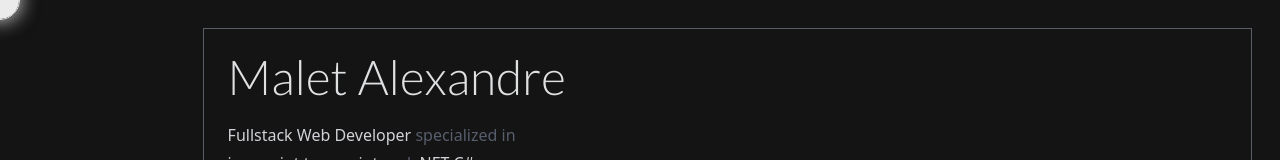
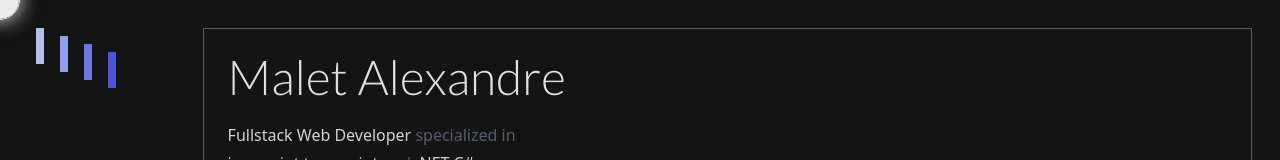
Before and after one commit to xand974/portfolio-react, a React (Create React App) app: page /home in a window 1280 px wide. Shown: the top 160 px of the page. Built offline with nearby package versions, Linux system fonts and the light colour scheme; a web font is replaced by a local one.

Commit message:
add logo

```diff
--- /dev/null
+++ b/src/pages/shared/Logo.tsx
@@ -0,0 +1,12 @@
+import React from "react";
+
+export default function Logo() {
+  return (
+    <div className="mx-auto flex h-9 w-24 justify-between items-center absolute top-0 left-0">
+      <div className="w-1/6 h-full mx-2 bg-indigo-200"></div>
+      <div className="w-1/6 translate-y-2 h-full mx-2 bg-indigo-300"></div>
+      <div className="w-1/6 translate-y-4 h-full mx-2 bg-indigo-400"></div>
+      <div className="w-1/6 translate-y-6 h-full mx-2 bg-indigo-500"></div>
+    </div>
+  );
+}
--- a/src/pages/shared/Sidebar.tsx
+++ b/src/pages/shared/Sidebar.tsx
@@ -1,9 +1,11 @@
 import { motion } from "framer-motion";
 import { LINKS } from "mock/data";
+import Logo from "./Logo";
 
 export default function Sidebar() {
   return (
-    <motion.section className="main__left h-full flex-1">
+    <motion.section className="main__left h-full flex-1 relative">
+      <Logo />
       <motion.div className="flex flex-col items-start w-10/12 mx-auto justify-center h-full">
         {LINKS.map((item, index) => (
           <motion.div
```
